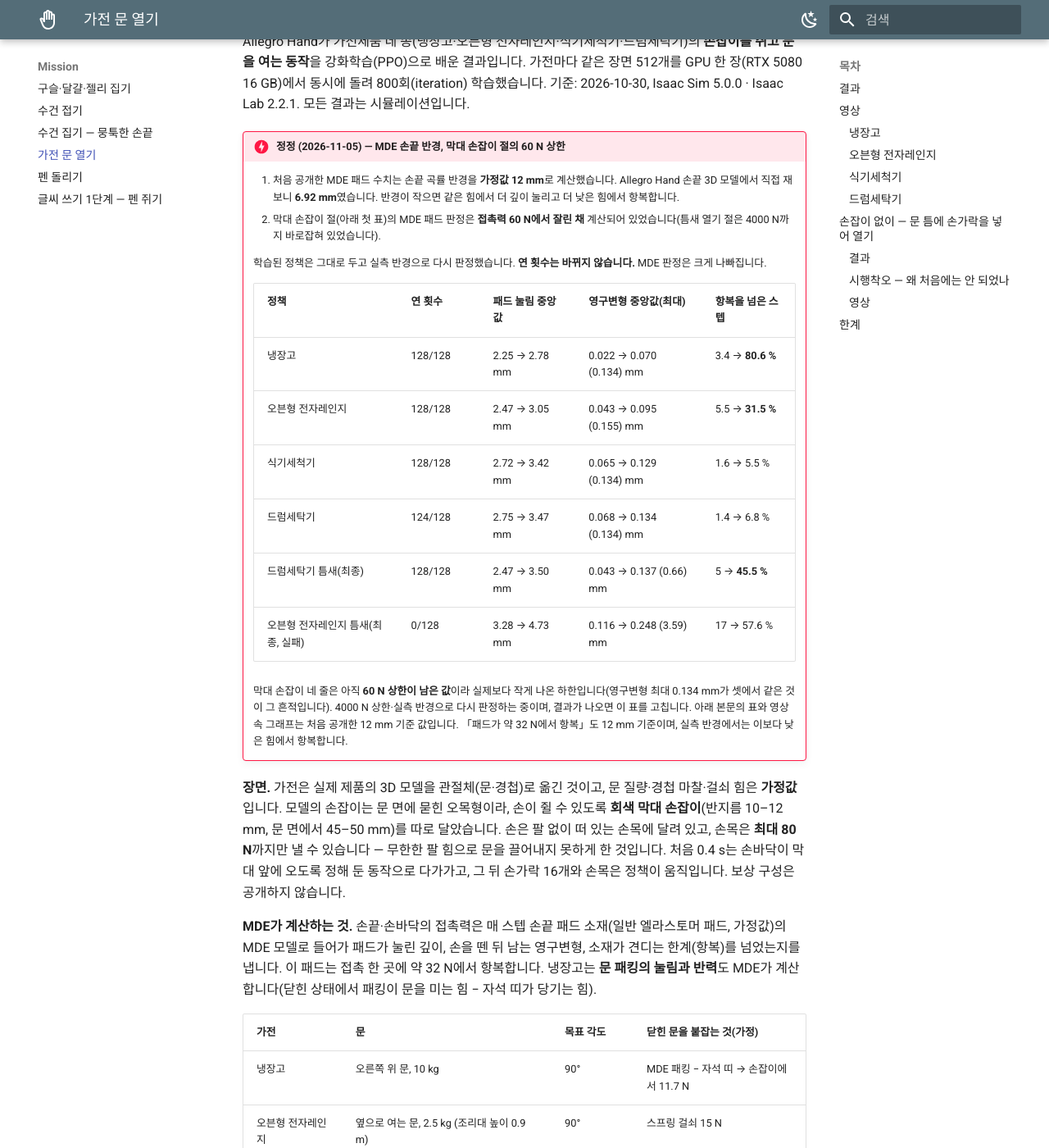
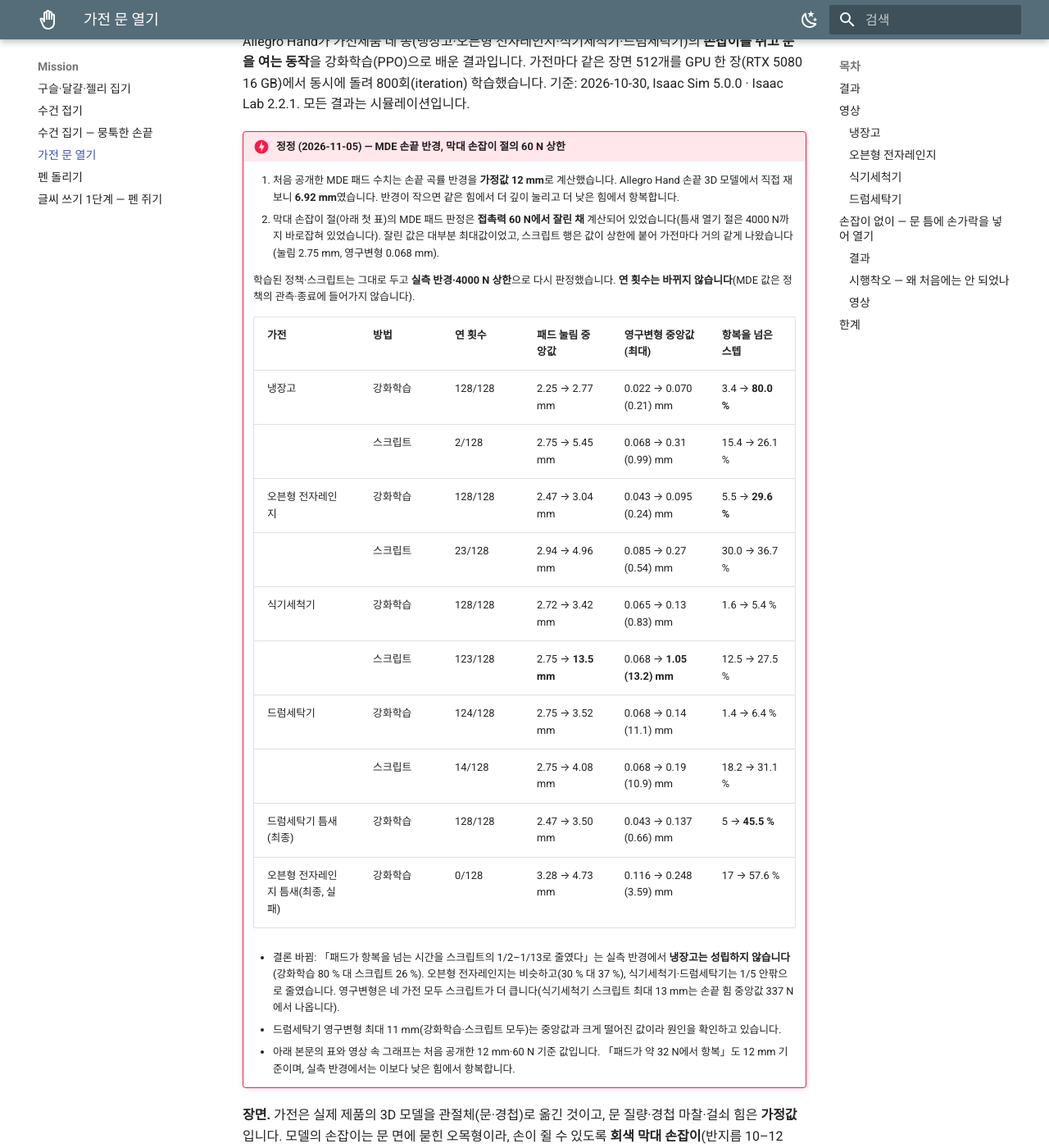
Before and after one commit to parclab-hsu/hsu-mde, an MkDocs documentation site: the page built from docs/rl-door.md, in a window 1280 px wide and 1400 px high, scrolled down 190 px. Shown: the whole window at 82% size. Built offline with MkDocs 1.6.1 and Material for MkDocs 9.7.7, drawn with Linux system fonts in a browser that asks for light colours; some of the changed text lies outside the part shown.

Commit message:
rl-door correction: final bar-door values at measured radius 6.92 mm and 4000 N cap, incl. scripted rows
Co-Authored-By: Claude Opus 5.5 <noreply@anthropic.com>

```diff
--- a/docs/rl-door.md
+++ b/docs/rl-door.md
@@ -8,21 +8,27 @@ Allegro Hand가 가전제품 네 종(냉장고·오븐형 전자레인지·식
     1. 처음 공개한 MDE 패드 수치는 손끝 곡률 반경을 **가정값 12 mm**로 계산했습니다. Allegro Hand 손끝 3D 모델에서 직접 재 보니
        **6.92 mm**였습니다. 반경이 작으면 같은 힘에서 더 깊이 눌리고 더 낮은 힘에서 항복합니다.
     2. 막대 손잡이 절(아래 첫 표)의 MDE 패드 판정은 **접촉력 60 N에서 잘린 채** 계산되어 있었습니다(틈새 열기 절은 4000 N까지 바로잡혀 있었습니다).
+       잘린 값은 대부분 최대값이었고, 스크립트 행은 값이 상한에 붙어 가전마다 거의 같게 나왔습니다(눌림 2.75 mm, 영구변형 0.068 mm).
 
-    학습된 정책은 그대로 두고 실측 반경으로 다시 판정했습니다. **연 횟수는 바뀌지 않습니다.** MDE 판정은 크게 나빠집니다.
+    학습된 정책·스크립트는 그대로 두고 **실측 반경·4000 N 상한**으로 다시 판정했습니다. **연 횟수는 바뀌지 않습니다**(MDE 값은 정책의 관측·종료에 들어가지 않습니다).
 
-    | 정책 | 연 횟수 | 패드 눌림 중앙값 | 영구변형 중앙값(최대) | 항복을 넘은 스텝 |
-    |---|---|---|---|---|
-    | 냉장고 | 128/128 | 2.25 → 2.78 mm | 0.022 → 0.070 (0.134) mm | 3.4 → **80.6 %** |
-    | 오븐형 전자레인지 | 128/128 | 2.47 → 3.05 mm | 0.043 → 0.095 (0.155) mm | 5.5 → **31.5 %** |
-    | 식기세척기 | 128/128 | 2.72 → 3.42 mm | 0.065 → 0.129 (0.134) mm | 1.6 → 5.5 % |
-    | 드럼세탁기 | 124/128 | 2.75 → 3.47 mm | 0.068 → 0.134 (0.134) mm | 1.4 → 6.8 % |
-    | 드럼세탁기 틈새(최종) | 128/128 | 2.47 → 3.50 mm | 0.043 → 0.137 (0.66) mm | 5 → **45.5 %** |
-    | 오븐형 전자레인지 틈새(최종, 실패) | 0/128 | 3.28 → 4.73 mm | 0.116 → 0.248 (3.59) mm | 17 → 57.6 % |
+    | 가전 | 방법 | 연 횟수 | 패드 눌림 중앙값 | 영구변형 중앙값(최대) | 항복을 넘은 스텝 |
+    |---|---|---|---|---|---|
+    | 냉장고 | 강화학습 | 128/128 | 2.25 → 2.77 mm | 0.022 → 0.070 (0.21) mm | 3.4 → **80.0 %** |
+    | | 스크립트 | 2/128 | 2.75 → 5.45 mm | 0.068 → 0.31 (0.99) mm | 15.4 → 26.1 % |
+    | 오븐형 전자레인지 | 강화학습 | 128/128 | 2.47 → 3.04 mm | 0.043 → 0.095 (0.24) mm | 5.5 → **29.6 %** |
+    | | 스크립트 | 23/128 | 2.94 → 4.96 mm | 0.085 → 0.27 (0.54) mm | 30.0 → 36.7 % |
+    | 식기세척기 | 강화학습 | 128/128 | 2.72 → 3.42 mm | 0.065 → 0.13 (0.83) mm | 1.6 → 5.4 % |
+    | | 스크립트 | 123/128 | 2.75 → **13.5 mm** | 0.068 → **1.05 (13.2) mm** | 12.5 → 27.5 % |
+    | 드럼세탁기 | 강화학습 | 124/128 | 2.75 → 3.52 mm | 0.068 → 0.14 (11.1) mm | 1.4 → 6.4 % |
+    | | 스크립트 | 14/128 | 2.75 → 4.08 mm | 0.068 → 0.19 (10.9) mm | 18.2 → 31.1 % |
+    | 드럼세탁기 틈새(최종) | 강화학습 | 128/128 | 2.47 → 3.50 mm | 0.043 → 0.137 (0.66) mm | 5 → **45.5 %** |
+    | 오븐형 전자레인지 틈새(최종, 실패) | 강화학습 | 0/128 | 3.28 → 4.73 mm | 0.116 → 0.248 (3.59) mm | 17 → 57.6 % |
 
-    막대 손잡이 네 줄은 아직 **60 N 상한이 남은 값**이라 실제보다 작게 나온 하한입니다(영구변형 최대 0.134 mm가 셋에서 같은 것이 그 흔적입니다).
-    4000 N 상한·실측 반경으로 다시 판정하는 중이며, 결과가 나오면 이 표를 고칩니다. 아래 본문의 표와 영상 속 그래프는 처음 공개한 12 mm 기준 값입니다.
-    「패드가 약 32 N에서 항복」도 12 mm 기준이며, 실측 반경에서는 이보다 낮은 힘에서 항복합니다.
+    - 결론 바뀜: 「패드가 항복을 넘는 시간을 스크립트의 1/2–1/13로 줄였다」는 실측 반경에서 **냉장고는 성립하지 않습니다**(강화학습 80 % 대 스크립트 26 %).
+      오븐형 전자레인지는 비슷하고(30 % 대 37 %), 식기세척기·드럼세탁기는 1/5 안팎으로 줄였습니다. 영구변형은 네 가전 모두 스크립트가 더 큽니다(식기세척기 스크립트 최대 13 mm는 손끝 힘 중앙값 337 N에서 나옵니다).
+    - 드럼세탁기 영구변형 최대 11 mm(강화학습·스크립트 모두)는 중앙값과 크게 떨어진 값이라 원인을 확인하고 있습니다.
+    - 아래 본문의 표와 영상 속 그래프는 처음 공개한 12 mm·60 N 기준 값입니다. 「패드가 약 32 N에서 항복」도 12 mm 기준이며, 실측 반경에서는 이보다 낮은 힘에서 항복합니다.
 
 **장면.** 가전은 실제 제품의 3D 모델을 관절체(문·경첩)로 옮긴 것이고, 문 질량·경첩 마찰·걸쇠 힘은 **가정값**입니다.
 모델의 손잡이는 문 면에 묻힌 오목형이라, 손이 쥘 수 있도록 **회색 막대 손잡이**(반지름 10–12 mm, 문 면에서 45–50 mm)를
@@ -58,7 +64,7 @@ Allegro Hand가 가전제품 네 종(냉장고·오븐형 전자레인지·식
 | | 스크립트 | 14/128 | 3.14 s | 48 % | 77.0 N (496) | 2.75 mm | 0.068 mm | 18.2 % |
 
 - 스크립트는 막대를 놓쳤다 다시 부딪치며 손끝 힘이 튑니다(식기세척기 90 % 값 990 N은 충돌입니다). 강화학습 정책은 손끝 힘을
-  중앙값 42–61 N으로 묶고, 패드가 항복을 넘는 시간을 스크립트의 1/2–1/13로 줄였습니다.
+  중앙값 42–61 N으로 묶고, 패드가 항복을 넘는 시간을 스크립트의 1/2–1/13로 줄였습니다(12 mm·60 N 기준 — 실측 반경에서는 냉장고가 반대, 맨 위 정정).
 - 다만 **강화학습 정책도 패드 항복(약 32 N/접촉)을 넘습니다.** 이 패드로 이 문들을 여는 데 드는 힘이 항복 근처라는 뜻이고,
   실물 손이라면 패드 소재를 고를 때 따져야 할 부분입니다. 남는 영구변형은 0.02–0.07 mm입니다.
 - 냉장고 문 패킹(MDE): 닫힌 상태의 눌림 2.00 mm, 한 번 여닫은 뒤 남은 눌림 0입니다(패킹 수명 판정은 아닙니다).
```
